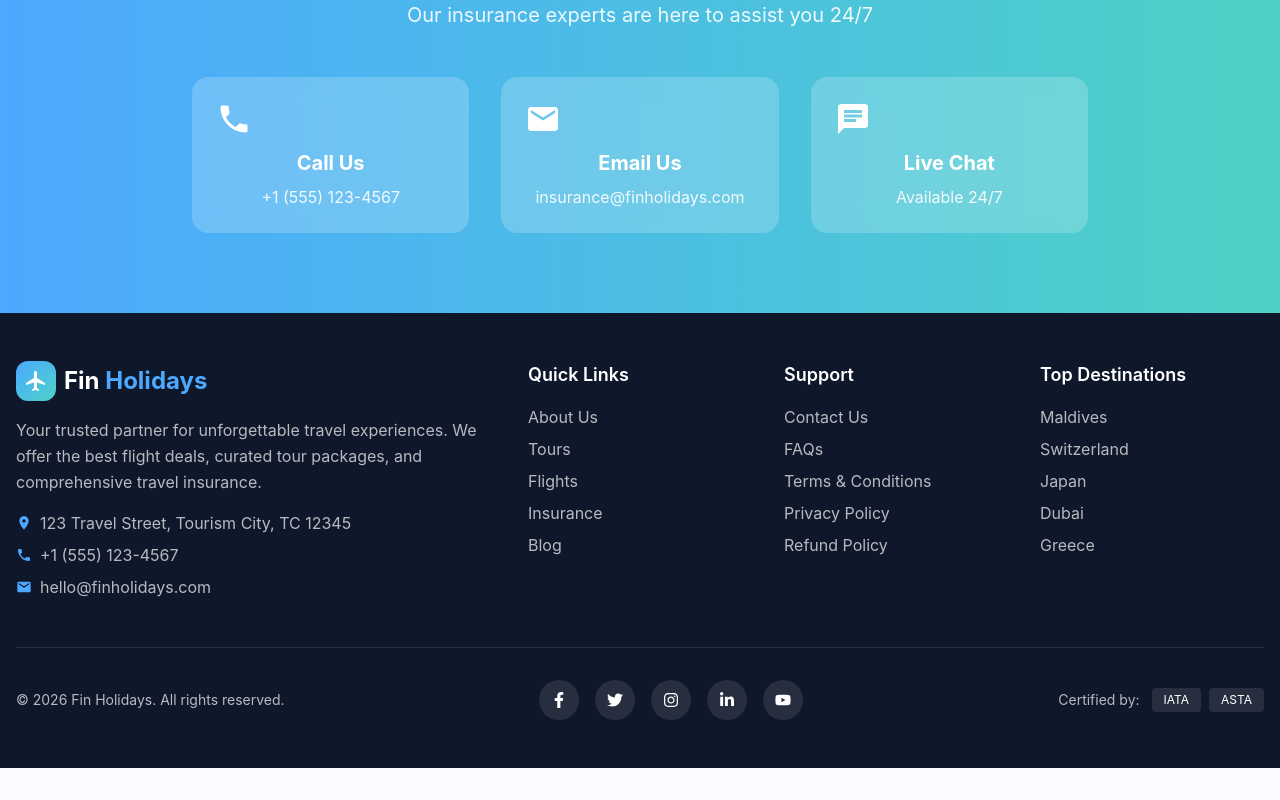
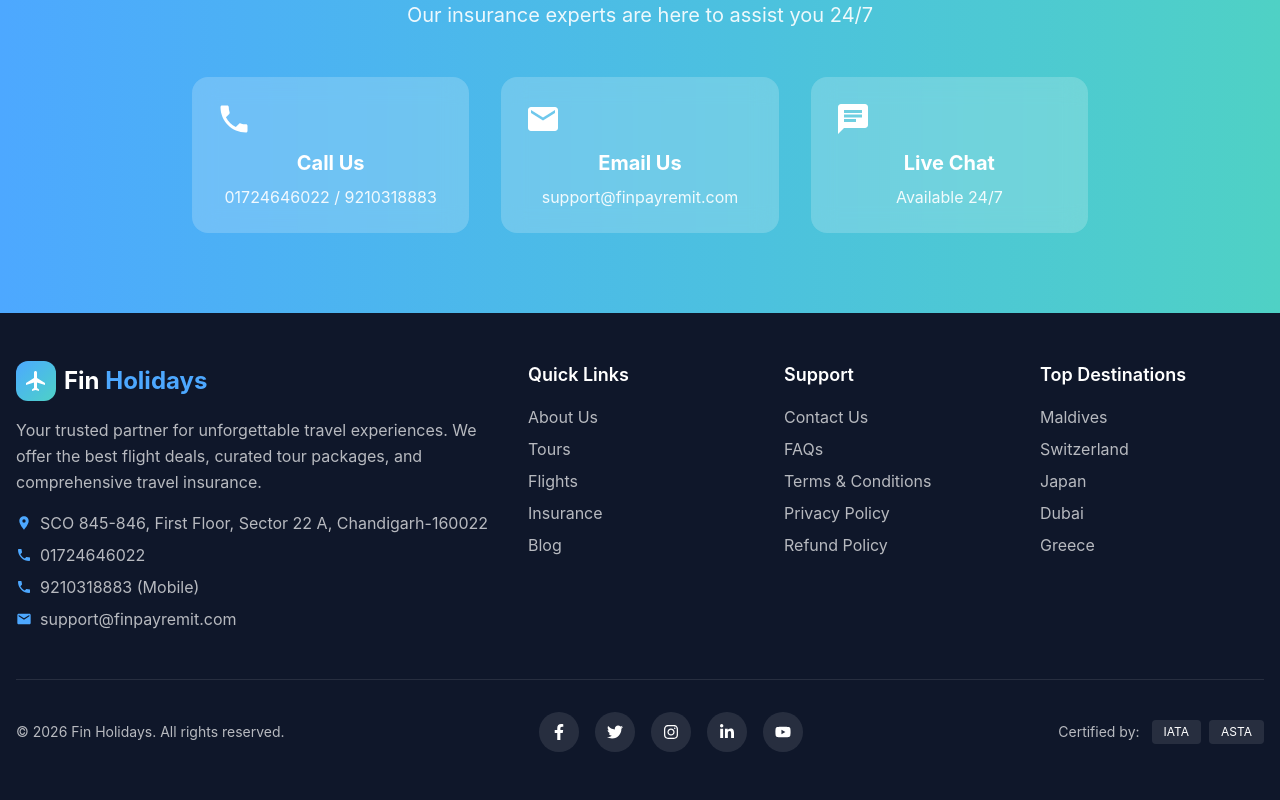
Before and after one commit to urbanenginners-svg/travel-finpay, a React (Vite) app: page /insurance in a window 1280 px wide. Shown: the part 3775-4575 px from the top of the page. Before the commit the page ends 4543 px from the top, so only its background shows below. Built offline with nearby package versions, Linux system fonts and the light colour scheme.

Commit message:
update contact information in Footer and Insurance pages

```diff
--- a/src/components/Footer.jsx
+++ b/src/components/Footer.jsx
@@ -55,16 +55,20 @@ const Footer = () => {
             </p>
             <div className="space-y-2">
               <div className="flex items-center space-x-2 text-white/70">
-                <MdLocationOn className="text-skyblue" />
-                <span>123 Travel Street, Tourism City, TC 12345</span>
+                <MdLocationOn className="text-skyblue flex-shrink-0" />
+                <span>SCO 845-846, First Floor, Sector 22 A, Chandigarh-160022</span>
               </div>
               <div className="flex items-center space-x-2 text-white/70">
-                <MdPhone className="text-skyblue" />
-                <span>+1 (555) 123-4567</span>
+                <MdPhone className="text-skyblue flex-shrink-0" />
+                <span>01724646022</span>
               </div>
               <div className="flex items-center space-x-2 text-white/70">
-                <MdEmail className="text-skyblue" />
-                <span>hello@finholidays.com</span>
+                <MdPhone className="text-skyblue flex-shrink-0" />
+                <span>9210318883 (Mobile)</span>
+              </div>
+              <div className="flex items-center space-x-2 text-white/70">
+                <MdEmail className="text-skyblue flex-shrink-0" />
+                <span>support@finpayremit.com</span>
               </div>
             </div>
           </div>
--- a/src/pages/Insurance.jsx
+++ b/src/pages/Insurance.jsx
@@ -236,8 +236,8 @@ const Insurance = () => {
 
           <div className="grid grid-cols-1 md:grid-cols-3 gap-8 max-w-4xl mx-auto">
             {[
-              { icon: <MdPhone />, title: 'Call Us', detail: '+1 (555) 123-4567' },
-              { icon: <MdEmail />, title: 'Email Us', detail: 'insurance@finholidays.com' },
+              { icon: <MdPhone />, title: 'Call Us', detail: '01724646022 / 9210318883' },
+              { icon: <MdEmail />, title: 'Email Us', detail: 'support@finpayremit.com' },
               { icon: <MdChat />, title: 'Live Chat', detail: 'Available 24/7' }
             ].map((contact, index) => (
               <motion.div
```
